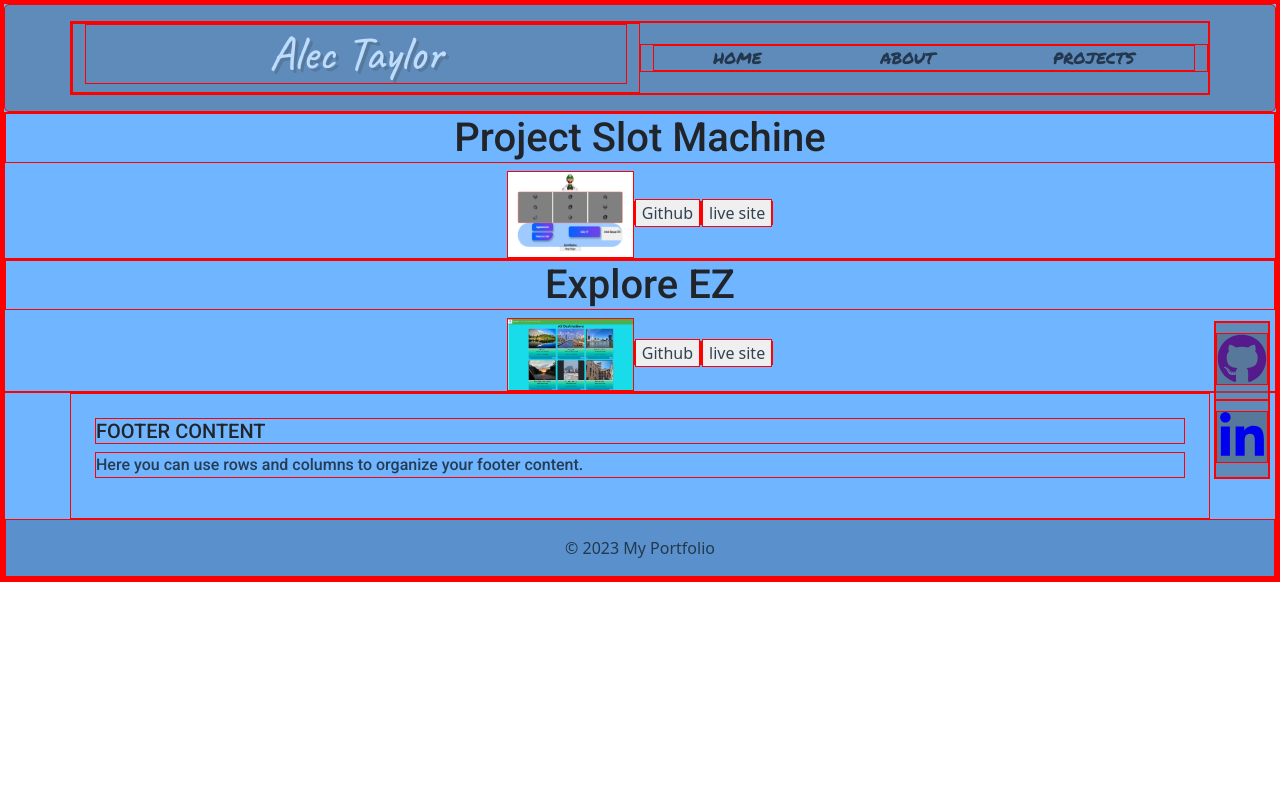
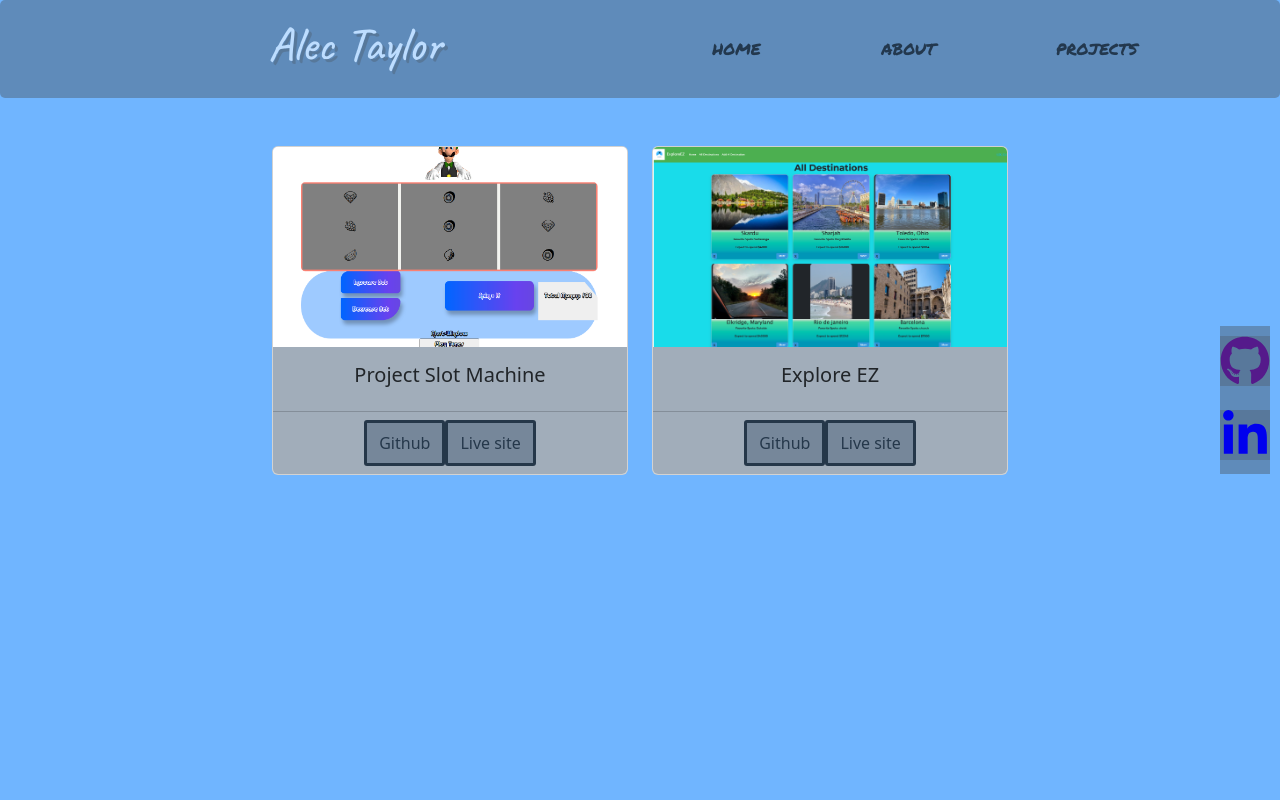
Before and after one commit to FreshMozzarella/React-Portfolio, a React (Create React App) app: page /projects in a window 1280 px wide. Shown: the top 800 px of the page. Built offline with nearby package versions, Linux system fonts and the light colour scheme.

Commit message:
added email form, components, stylized pages

```diff
--- a/src/App.css
+++ b/src/App.css
@@ -15,10 +15,7 @@
 /* font-family: 'Caveat', cursive;
 font-family: 'Permanent Marker', cursive;
 font-family: 'Roboto', sans-serif; */
-* {
-  border: solid 1px red;
-  /* color: var(--main-text); */
-}
+
 .App {
   text-align: center;
   background-color: var(--primary-color);
@@ -37,10 +34,7 @@ font-family: 'Roboto', sans-serif; */
 .headshot{
   border-radius: 5px;
 }
-.projectimage {
-  height: 10%;
-  width: 10%;
-}
+
 h1, h2, h3, h4, h5, h6, p, span, li, blockquote, th, td, caption, label, button, input[type="text"], textarea{
   color: var(--main-text);
   font-family: 'Roboto', sans-serif;
@@ -84,14 +78,26 @@ h1, h2, h3, h4, h5, h6, p, span, li, blockquote, th, td, caption, label, button,
   margin: 10px 0;   /* Desired height */
 }
 
-form > .button, .button{
+.button {
+background-color: var(--background-color);
+border: solid 3px var(--main-text);
+border-radius: 3px;
+color: var(--main-text);
+text-decoration: none;
+display: inline-block;
+padding: 8px 12px;
+text-align: center;
+}
+
+/* form > .button, .button{
   border: solid 3px var(--secondary-color);
   border-radius: 3px;
-}
+} */
 
 .button:hover {
-  border: solid 3px var(--main-text);
+  border: solid 3px var(--secondary-color);
   border-radius: 3px;
+  color: var(--secondary-color);
 }
 .header-container {
   background-color: var(--background-color);
@@ -102,7 +108,7 @@ form > .button, .button{
   border-radius: 15px;
   box-shadow: 0 4px 8px rgba(0, 0, 0, 0.1);
   transition: background-color 0.3s ease, transform 0.3s ease;
-  background-color: var(--primary-color);
+  background-color: var(--background-color) !important;
   color: var(--main-text);
 }
 
@@ -117,3 +123,25 @@ form > .button, .button{
   margin: 0 auto;
   display: block;
 }
+.Container {
+  justify-content: center;
+}
+
+.main-container {
+  min-height: 100vh;
+  display: flex;
+  flex-direction: column;
+}
+.projectimage{
+  width: 100%;
+  height: 200px;
+  background-size: cover;
+  background-repeat: no-repeat;
+  background-position: center;
+  border-top-left-radius: 5px;
+  border-top-right-radius: 5px;
+  overflow: hidden;
+}
+.theme-card-bg {
+  background-color: var(--background-color) !important;
+}
--- a/src/components/EmailForm.js
+++ b/src/components/EmailForm.js
@@ -53,7 +53,7 @@ function EmailForm() {
 
             </textarea>
             <button
-            type="submit" className='text button'>Send Email</button>
+            type="submit" className='button'>Send Email</button>
         </form>
     );
 }
--- a/src/components/Footer.js
+++ b/src/components/Footer.js
@@ -2,9 +2,8 @@ function Footer(props) {
     return (
         <footer className="text-center text-lg-start">
         <div className="container p-4">
-          <h5 className="text-uppercase">Footer Content</h5>
           <p>
-            Here you can use rows and columns to organize your footer content.
+            Made with React and Bootstrap
           </p>
         </div>
         <div className="text-center p-3 text" style={{ backgroundColor: 'rgba(0, 0, 0, 0.2)' }}>
--- a/src/components/Header.js
+++ b/src/components/Header.js
@@ -9,7 +9,7 @@ function Header(props) {
         margin: "auto",
     };
     return (
-        <header className="py-3 header-container">
+        <header className="py-3 header-container mb-5">
             <div className="container">
                 <div className="row">
                     <div className="col-md-6">
--- a/src/pages/About.js
+++ b/src/pages/About.js
@@ -10,11 +10,12 @@ function About(props) {
         setAbout(data);
     }
     useEffect(() => { getAboutData() }, []);
+
     function openResume() {
-        window.open('path_to_your_resume.pdf', '_blank');
+        window.open('Sanitized Resume.pdf', '_blank');
     }
     const loaded = () => (
-        <Container>
+        <Container className="main-container">
             <Row className="my-4">
                 <Col md={4}>
                     <img className='headshot img-fluid' src={about.headshot} alt="me"/>
@@ -25,7 +26,7 @@ function About(props) {
                         <p className="">For business inquiries, contact {about.email}</p>
                         <p className="">{about.bio}</p>
                     </article>
-                        <button className="text button" onClick={openResume}>Download Resume</button>  {/* Add a link to your resume here */}
+                        <button className="button" onClick={openResume}>Download Resume</button>  {/* Add a link to your resume here */}
                 </Col>
             </Row>
             <Row className="justify-content-center my-4">
--- a/src/pages/Home.js
+++ b/src/pages/Home.js
@@ -15,11 +15,10 @@ function Home(props) {
     ];
     // Experience in MongoDB, NodeJS, Express, Javascript, Django, React, Python, HTML, CSS
     return (
-        <Container>
-            <h1 className="text">Home</h1>
+        <Container className='main-container'>
             <h1 className="text">I Build Seamless Digital Experiences.</h1>
             <p>Fullstack developer with experience in creating scalable web applications. Let's bring your ideas to life!.</p>
-        <h2 className='text'>Experience</h2>
+        <h2 className='text'>Experience With</h2>
             <Row className="justify-content-md-center">
                 {frameworks.map((framework, index) => (
                     <Col xs={6} md={4} lg={3} key={index}>
--- a/src/pages/Projects.js
+++ b/src/pages/Projects.js
@@ -1,4 +1,6 @@
 import { useState, useEffect } from 'react';
+import { Card, Container, Row, Col } from 'react-bootstrap';
+
 function Projects(props) {
     const [projects, setProjects] = useState(null);
     const getProjectData = async () => {
@@ -6,26 +8,36 @@ function Projects(props) {
         const data = await response.json()
         setProjects(data)
     };
-    useEffect(() => {getProjectData();
-        console.log("useEffect", useEffect)
+
+    useEffect(() => {
+        getProjectData();
     }, []);
+
     const loaded = () => {
-        return projects.map((project) => (
-            <div key={project.name}>
-                <h1>{project.name}</h1>
-                <img className='projectimage' src={project.image} alt='description'/>
-                <a href={project.git}>
-                    <button>Github</button>
-                </a>
-                <a href={project.live}>
-                    <button>live site</button>
-                </a>
-            </div>
-        ))
+        return (
+            <Container className='main-container project-container'>
+                <Row className='justify-content-center '>
+                    {projects.map((project) => (
+                        <Col md={4} sm={12} className="mb-4 " key={project.name}>
+                            <Card className="h-100 ">
+                                <div className='projectimage' style={{backgroundImage: `url(${project.image})`}}></div>
+                                <Card.Body className='theme-card-bg'>
+                                    <Card.Title>{project.name}</Card.Title>
+                                </Card.Body>
+                                <Card.Footer className='theme-card-bg'>
+                                    <a href={project.git} className="button">Github</a>
+                                    <a href={project.live} className="button">Live site</a>
+                                </Card.Footer>
+                            </Card>
+                        </Col>
+                    ))}
+                </Row>
+            </Container>
+        )
     }
     return (
         projects ? loaded() : <h1>Loading...</h1>
-     );
+    );
 }
 
 export default Projects;
```
